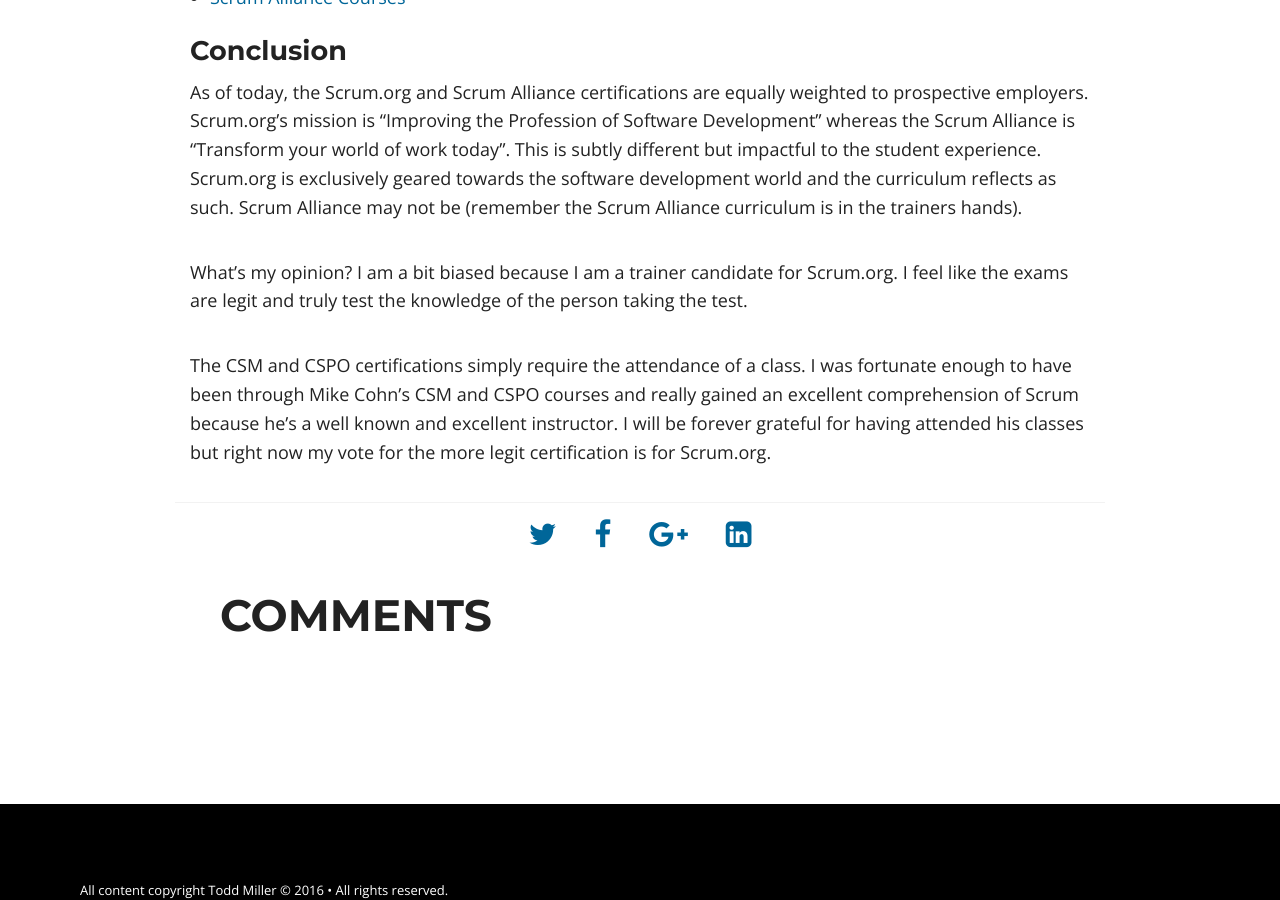
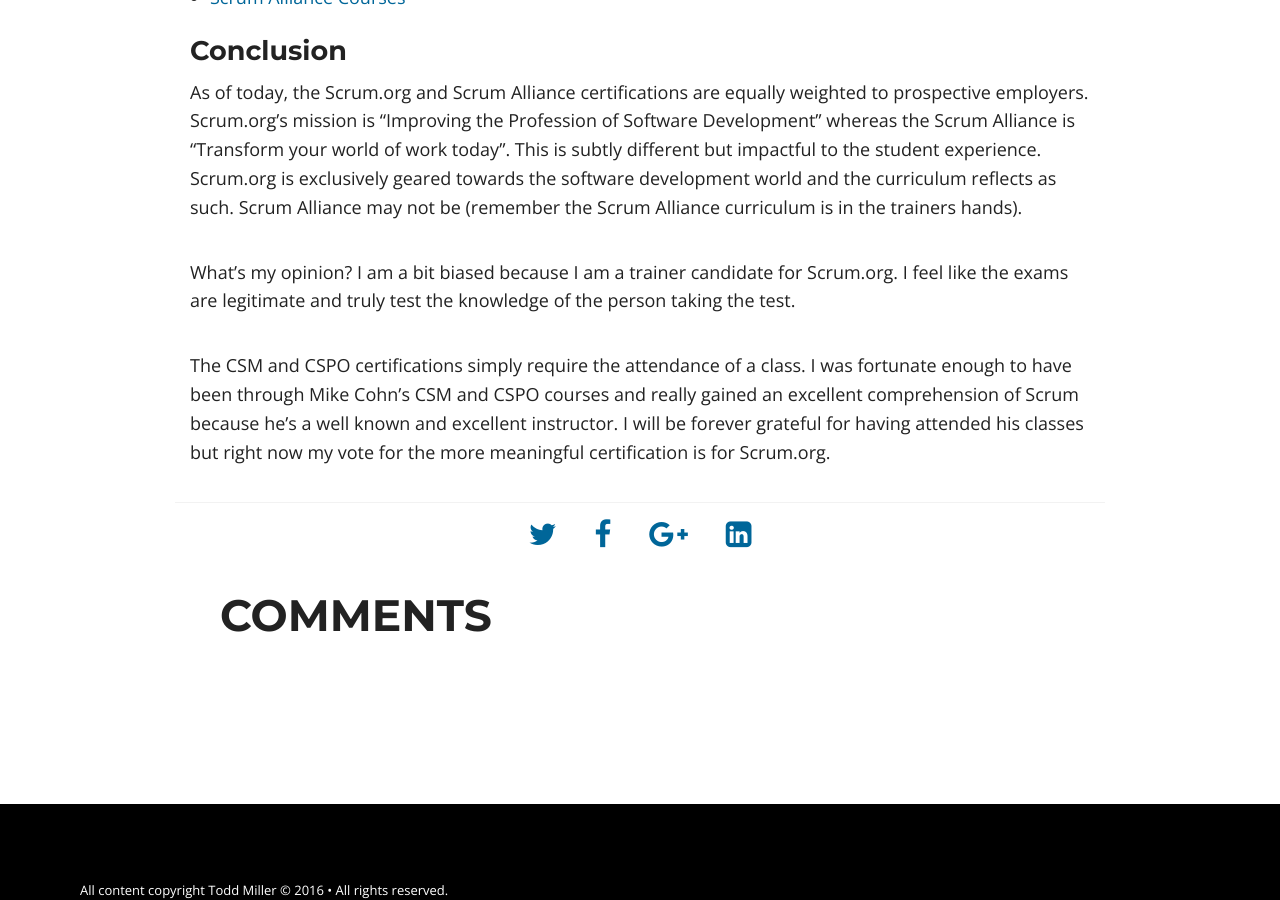
Before and after one commit to agiletodd/agiletodd.github.io, a Jekyll site: the page built from _posts/Scrum-framework/2016-03-30-Scrum-Certifications.md, in a window 1280 px wide and 900 px high, scrolled down 2262 px. Built offline with Jekyll 4.4.1, drawn with Linux system fonts in a browser that asks for light colours; nearby versions of some CDN libraries; comment, search, counter and statistics services are not loaded.

Commit message:
Update 2016-03-30-Scrum-Certifications.md

```diff
--- a/_posts/Scrum-framework/2016-03-30-Scrum-Certifications.md
+++ b/_posts/Scrum-framework/2016-03-30-Scrum-Certifications.md
@@ -42,6 +42,6 @@
 ### Conclusion
 As of today, the Scrum.org and Scrum Alliance certifications are equally weighted to prospective employers. Scrum.org's mission is "Improving the Profession of Software Development" whereas the Scrum Alliance is "Transform your world of work today". This is subtly different but impactful to the student experience. Scrum.org is exclusively geared towards the software development world and the curriculum reflects as such. Scrum Alliance may not be (remember the Scrum Alliance curriculum is in the trainers hands).
 
-What's my opinion? I am a bit biased because I am a trainer candidate for Scrum.org. I feel like the exams are legit and truly test the knowledge of the person taking the test.
+What's my opinion? I am a bit biased because I am a trainer candidate for Scrum.org. I feel like the exams are legitimate and truly test the knowledge of the person taking the test.
 
-The CSM and CSPO certifications simply require the attendance of a class. I was fortunate enough to have been through Mike Cohn's CSM and CSPO courses and really gained an excellent comprehension of Scrum because he's a well known and excellent instructor. I will be forever grateful for having attended his classes but right now my vote for the more legit certification is for Scrum.org.
+The CSM and CSPO certifications simply require the attendance of a class. I was fortunate enough to have been through Mike Cohn's CSM and CSPO courses and really gained an excellent comprehension of Scrum because he's a well known and excellent instructor. I will be forever grateful for having attended his classes but right now my vote for the more meaningful certification is for Scrum.org.
```
